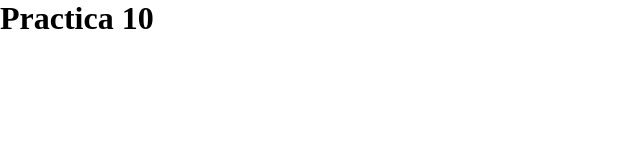
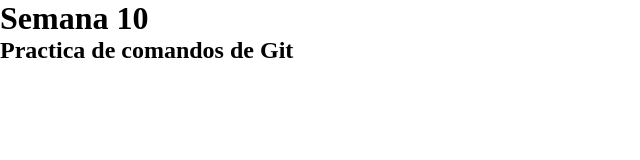
Before and after one commit to valencha/semana10-git, a plain HTML site: page index.html in a window 1280 px wide. Shown: the whole page, without its empty margins (0-640 px from the left). Drawn offline with nearby package versions, Linux system fonts and the light colour scheme; files that its build step writes are made by us from their sources.

Commit message:
Agregando descripcion de actividad, probando gitignore

```diff
--- a/index.html
+++ b/index.html
@@ -11,7 +11,8 @@
     <!-- Valentina Chavez - Semana 10 -->
 
     <div class="App">
-        <h1 class="App-title">Practica 10</h1>
+        <h1 class="App-title">Semana 10</h1>
+        <h2 class="App-title">Practica de comandos de Git</h2>
     </div>
 
 </body>
```
